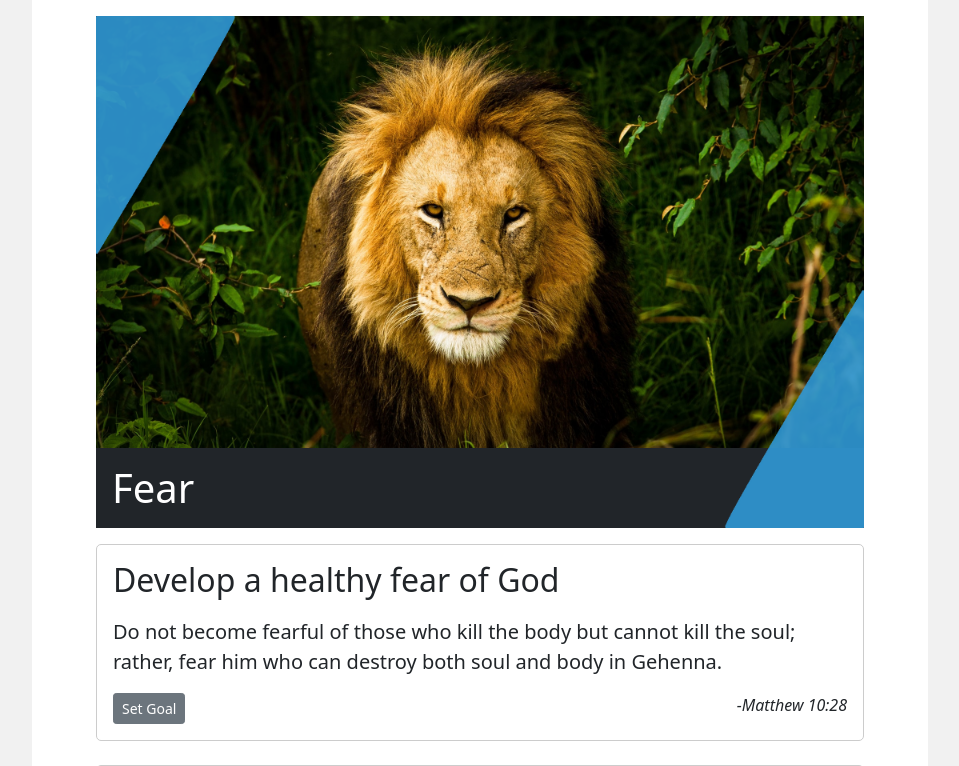
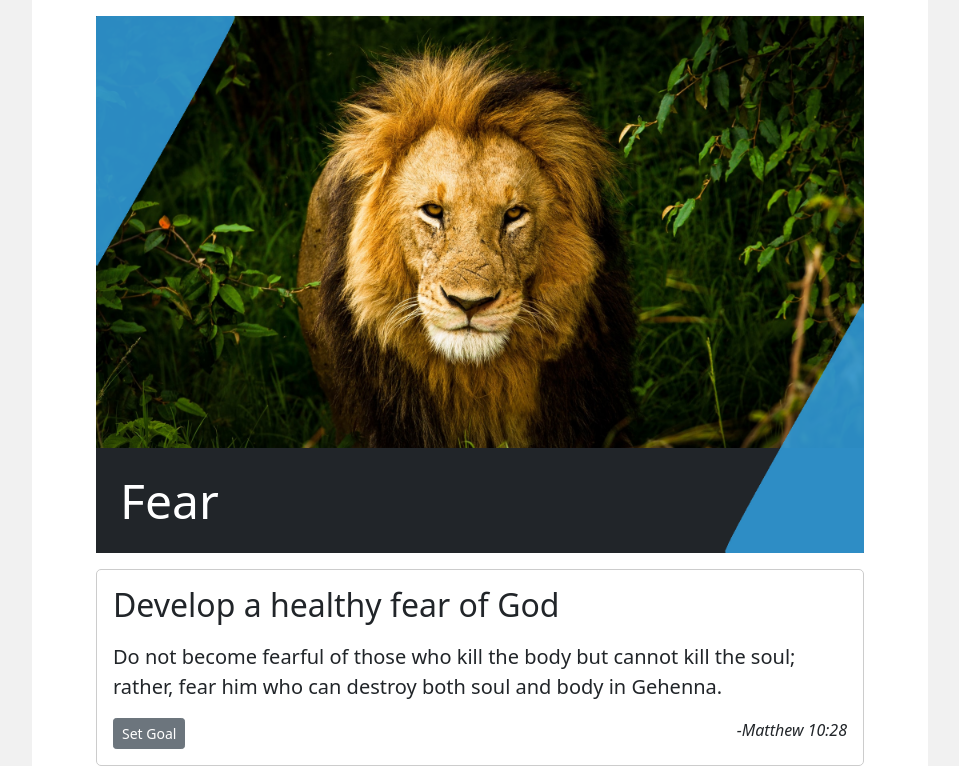
Before and after one commit to markinjamaica/therapy, a Django app: page /fear in a window 1280 px wide. Shown: the part 58-824 px from the top of the page, without its empty margins (160-1119 px from the left). Run offline with Django 3.2, Linux system fonts and the light colour scheme.

Commit message:
update styles

```diff
--- a/biblehelp/static/styles.css
+++ b/biblehelp/static/styles.css
@@ -135,6 +135,7 @@ nav {
 .emotion-heading {
     color: white;
     padding: 1rem;
+    font-size: 2rem;
 }
 .item-container {
     border: 1px solid rgb(204, 204, 204);
@@ -269,6 +270,9 @@ nav {
     .main-index h1 {
         font-size: 3rem;
     }
+    .emotion-heading {
+        font-size: 1.5rem;
+    }
 }
 
 @media (min-width: 768px) {
@@ -285,6 +289,10 @@ nav {
     .nav-container {
         padding-left: 4rem;
         padding-right: 4rem;
+    }
+    .emotion-heading {
+        font-size: 3rem;
+        padding: 1.5rem;
     }
 }
 @media (min-width: 992px) {
```
